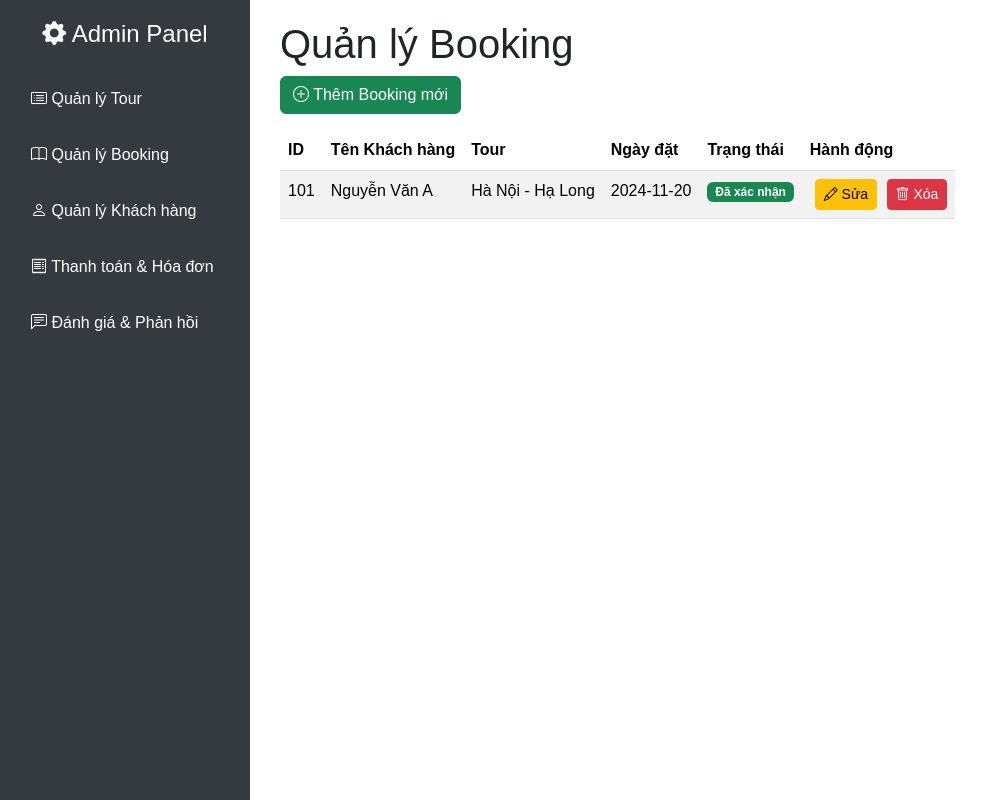
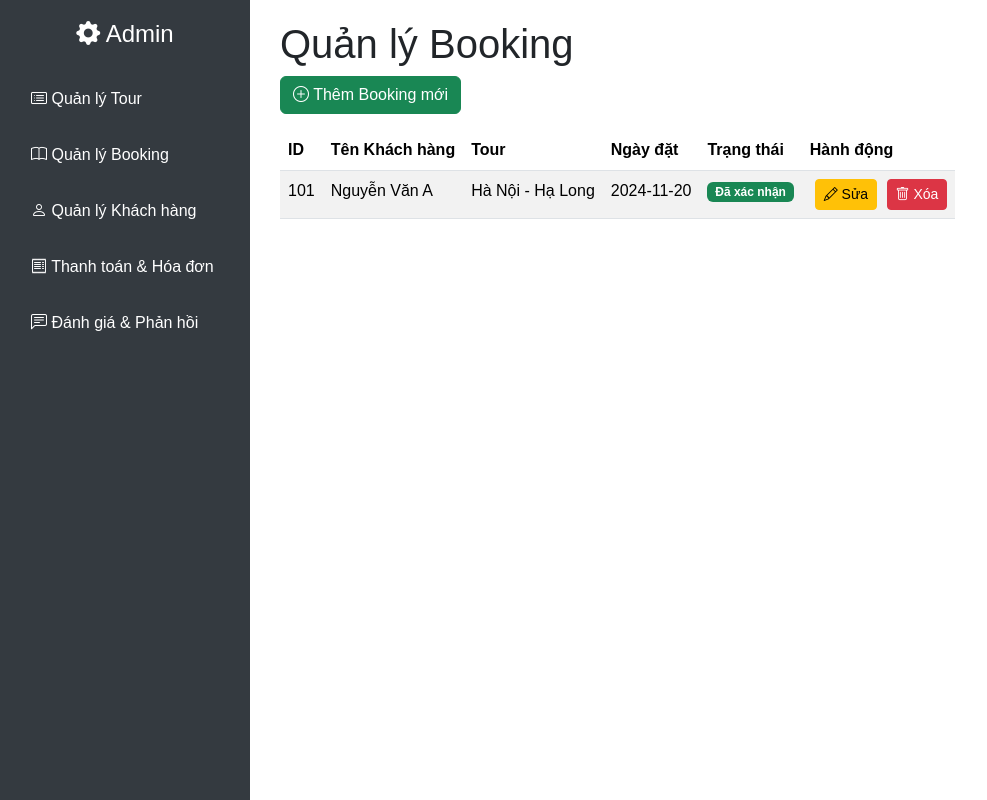
Before and after one commit to HuuHau235/Booking_Tour, a PHP site: page /admin/admin_tours.php in a window 1280 px wide. Shown: the whole page, without its empty margins (0-987 px from the left). Run offline with PHP 8.4, Linux system fonts and the light colour scheme.

Commit message:
Toan Done Admin

```diff
--- a/src/admin/admin_booking.php
+++ b/src/admin/admin_booking.php
@@ -44,7 +44,7 @@
     <div class="d-flex">
         <!-- Sidebar -->
         <nav class="sidebar">
-            <h4><i class="bi bi-gear-fill"></i> Admin Panel</h4>
+            <h4><i class="bi bi-gear-fill"></i> Admin</h4>
             <ul class="nav flex-column">
                 <li class="nav-item mb-3">
                     <a href="admin_tours.php" class="nav-link"><i class="bi bi-card-list"></i> Quản lý Tour</a>
--- a/src/admin/admin_customers.php
+++ b/src/admin/admin_customers.php
@@ -44,7 +44,7 @@
     <div class="d-flex">
         <!-- Sidebar -->
         <nav class="sidebar">
-            <h4><i class="bi bi-gear-fill"></i> Admin Panel</h4>
+            <h4><i class="bi bi-gear-fill"></i> Admin</h4>
             <ul class="nav flex-column">
                 <li class="nav-item mb-3">
                     <a href="admin_tours.php" class="nav-link"><i class="bi bi-card-list"></i> Quản lý Tour</a>
--- a/src/admin/admin_feedback.php
+++ b/src/admin/admin_feedback.php
@@ -44,7 +44,7 @@
     <div class="d-flex">
         <!-- Sidebar -->
         <nav class="sidebar">
-            <h4><i class="bi bi-gear-fill"></i> Admin Panel</h4>
+            <h4><i class="bi bi-gear-fill"></i> Admin</h4>
             <ul class="nav flex-column">
                 <li class="nav-item mb-3">
                     <a href="admin_tours.php" class="nav-link"><i class="bi bi-card-list"></i> Quản lý Tour</a>
--- a/src/admin/admin_invoices.php
+++ b/src/admin/admin_invoices.php
@@ -44,7 +44,7 @@
     <div class="d-flex">
         <!-- Sidebar -->
         <nav class="sidebar">
-            <h4><i class="bi bi-gear-fill"></i> Admin Panel</h4>
+            <h4><i class="bi bi-gear-fill"></i> Admin</h4>
             <ul class="nav flex-column">
                 <li class="nav-item mb-3">
                     <a href="admin_tours.php" class="nav-link"><i class="bi bi-card-list"></i> Quản lý Tour</a>
--- a/src/admin/admin_tours.php
+++ b/src/admin/admin_tours.php
@@ -47,7 +47,7 @@
     <div class="d-flex">
         <!-- Sidebar -->
         <nav class="sidebar">
-            <h4><i class="bi bi-gear-fill"></i> Admin Panel</h4>
+            <h4><i class="bi bi-gear-fill"></i> Admin</h4>
             <ul class="nav flex-column">
                 <li class="nav-item mb-3">
                     <a href="admin_tours.php" class="nav-link"><i class="bi bi-card-list"></i> Quản lý Tour</a>
```
